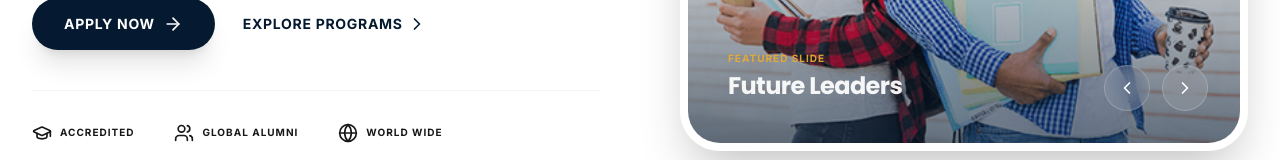
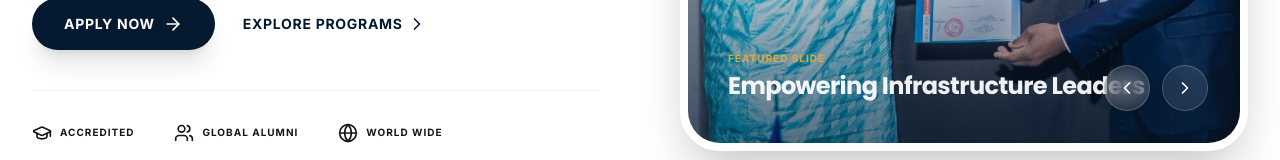
Before and after one commit to Alee24/AFERA, a Next.js app in the folder frontend/: page /contact in a window 1280 px wide. Shown: the part 493-653 px from the top of the page. Built offline with nearby package versions, Linux system fonts and the light colour scheme; no server answers.

Commit message:
UI: Update Hero slider with new workshop images and descriptions

```diff
--- a/frontend/src/sections/home/Hero.tsx
+++ b/frontend/src/sections/home/Hero.tsx
@@ -7,9 +7,31 @@ import { ArrowRight, GraduationCap, Users, Globe, Play, ChevronRight, ChevronLef
 import { useTranslation } from 'react-i18next';
 
 const heroImages = [
-  { src: "/hero1.png", title: "Future Leaders", desc: "Empowering the next generation." },
-  { src: "/hero2.jpg", title: "Innovative Learning", desc: "Experience education like never before." },
-  { src: "/hero3.jpg", title: "Global Community", desc: "Connect with students worldwide." }
+  {
+    src: "/workshops/media__1777354078760.jpg",
+    title: "Empowering Infrastructure Leaders",
+    desc: "Shaping the future of African road maintenance."
+  },
+  {
+    src: "/workshops/media__1777354078788.jpg",
+    title: "Certified Excellence",
+    desc: "Recognizing achievement and professional growth."
+  },
+  {
+    src: "/workshops/media__1777354078663.jpg",
+    title: "Practical Expertise",
+    desc: "Hands-on training for real-world infrastructure challenges."
+  },
+  {
+    src: "/workshops/media__1777354078606.jpg",
+    title: "Innovative Learning",
+    desc: "Collaborative workshops with industry experts."
+  },
+  {
+    src: "/workshops/media__1777354078456.jpg",
+    title: "Strategic Vision",
+    desc: "Planning the next generation of road systems."
+  }
 ];
 
 export default function Hero() {
```
Also changed, not shown: frontend/public/hero1.png (deleted).
